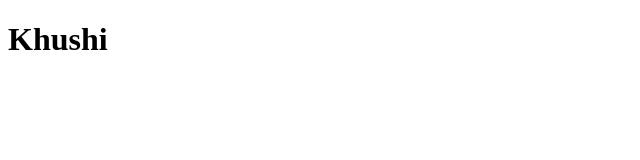
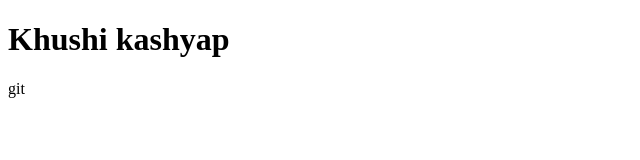
Before and after one commit to khushimth00-dotcom/htmlproject, a plain HTML site: page index.html in a window 1280 px wide. Shown: the whole page, without its empty margins (0-640 px from the left). Drawn offline with Linux system fonts and the light colour scheme.

Commit message:
add new paragrapgh

```diff
--- a/index.html
+++ b/index.html
@@ -6,6 +6,6 @@
     <title>Document</title>
 </head>
 <body>
-    <h1>Khushi</h1>
+    <h1>Khushi kashyap</h1>
 </body>
-</html>
+</html>git
```
